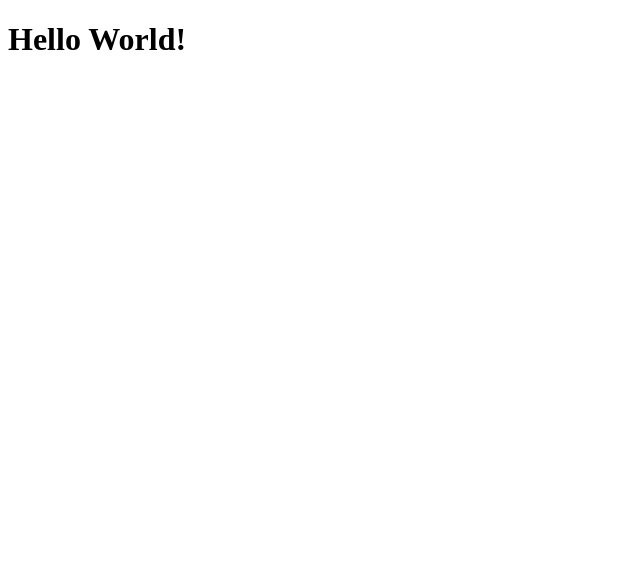
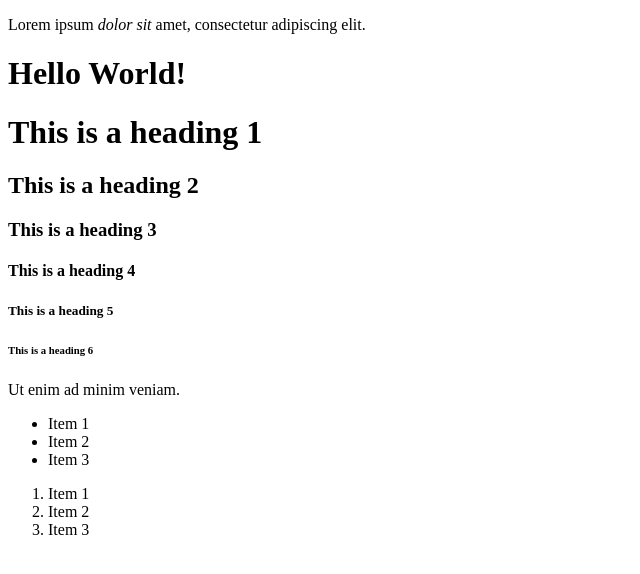
Before and after one commit to scottsheble/html-boilerplate, a plain HTML site: page index.html in a window 1280 px wide. Shown: the whole page, without its empty margins (0-640 px from the left). Drawn offline with Linux system fonts and the light colour scheme.

Commit message:
Added body and lists

```diff
--- a/index.html
+++ b/index.html
@@ -1,5 +1,5 @@
 <!DOCTYPE html>
-
+<!--@author scott sheble-->
 <html lang="en">
     <head>
         <meta charset="UTF-8">
@@ -7,6 +7,25 @@
     </head>
 
     <body>
+        <p>Lorem ipsum <em>dolor sit</em> amet, consectetur adipiscing elit.</p>
         <h1>Hello World!</h1>
+        <h1>This is a heading 1</h1>
+        <h2>This is a heading 2</h2>
+        <h3>This is a heading 3</h3>
+        <h4>This is a heading 4</h4>
+        <h5>This is a heading 5</h5>
+        <h6>This is a heading 6</h6>
+        <p>Ut enim ad minim veniam.</p>
+         <ul>
+            <li>Item 1</li>
+            <li>Item 2</li>
+            <li>Item 3</li>
+          </ul>
+          <ol>
+            <li>Item 1</li>
+            <li>Item 2</li>
+            <li>Item 3</li>
+          </ol>
+
     </body>
 </html>
```
